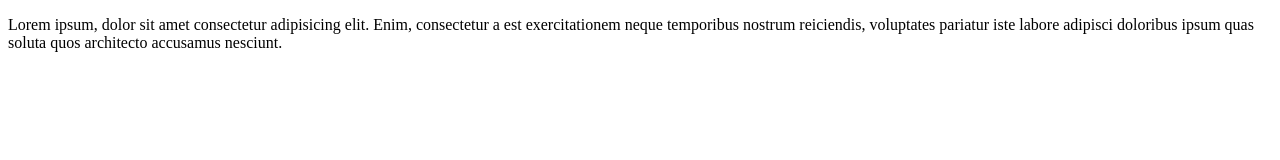
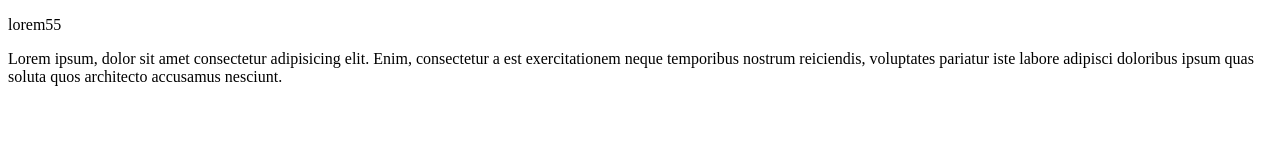
Before and after one commit to Hardik585/BasicPorfolio, a plain HTML site: page Hobby.html in a window 1280 px wide. Drawn offline with Linux system fonts and the light colour scheme.

Commit message:
one paragraph add

```diff
--- a/Hobby.html
+++ b/Hobby.html
@@ -7,6 +7,7 @@
     <title>Document</title>
 </head>
 <body>
+    <p>lorem55</p>
     <p>Lorem ipsum, dolor sit amet consectetur adipisicing elit. Enim, consectetur a est exercitationem neque temporibus nostrum reiciendis, voluptates pariatur iste labore adipisci doloribus ipsum quas soluta quos architecto accusamus nesciunt.</p>
 </body>
 </html>
```
